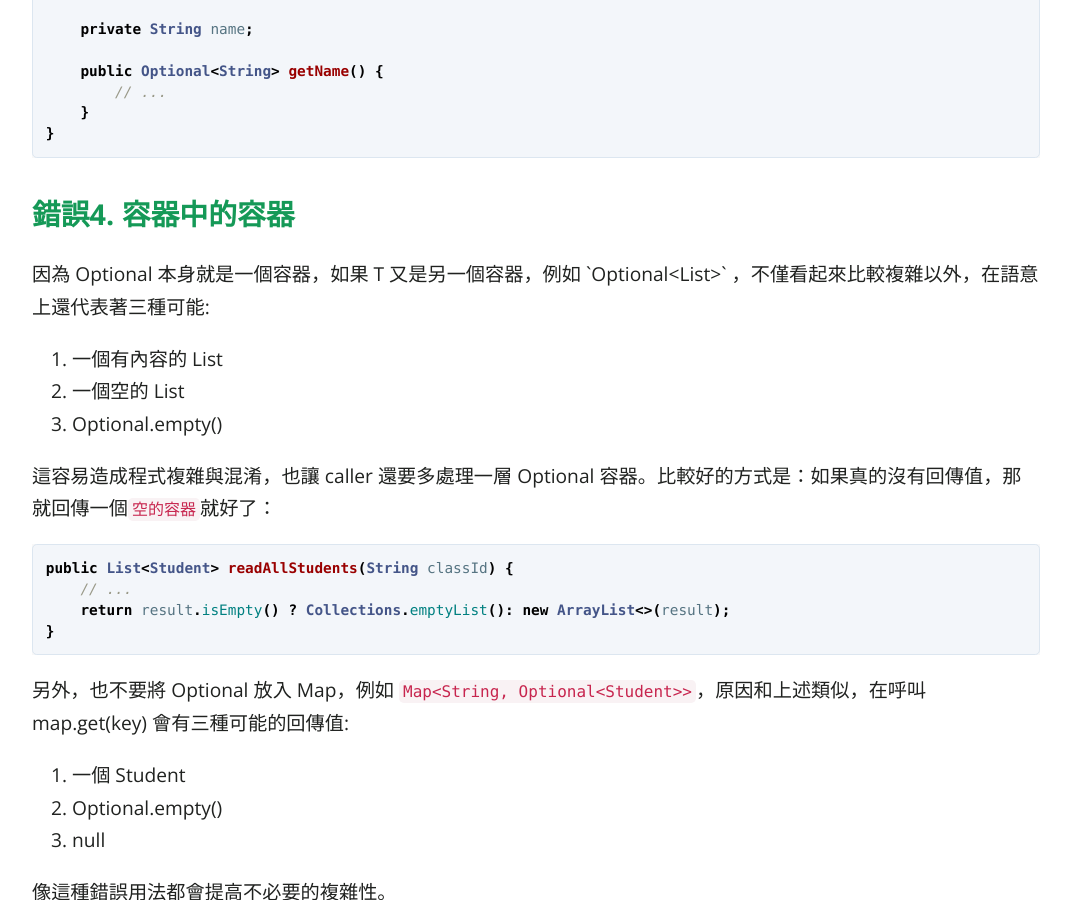
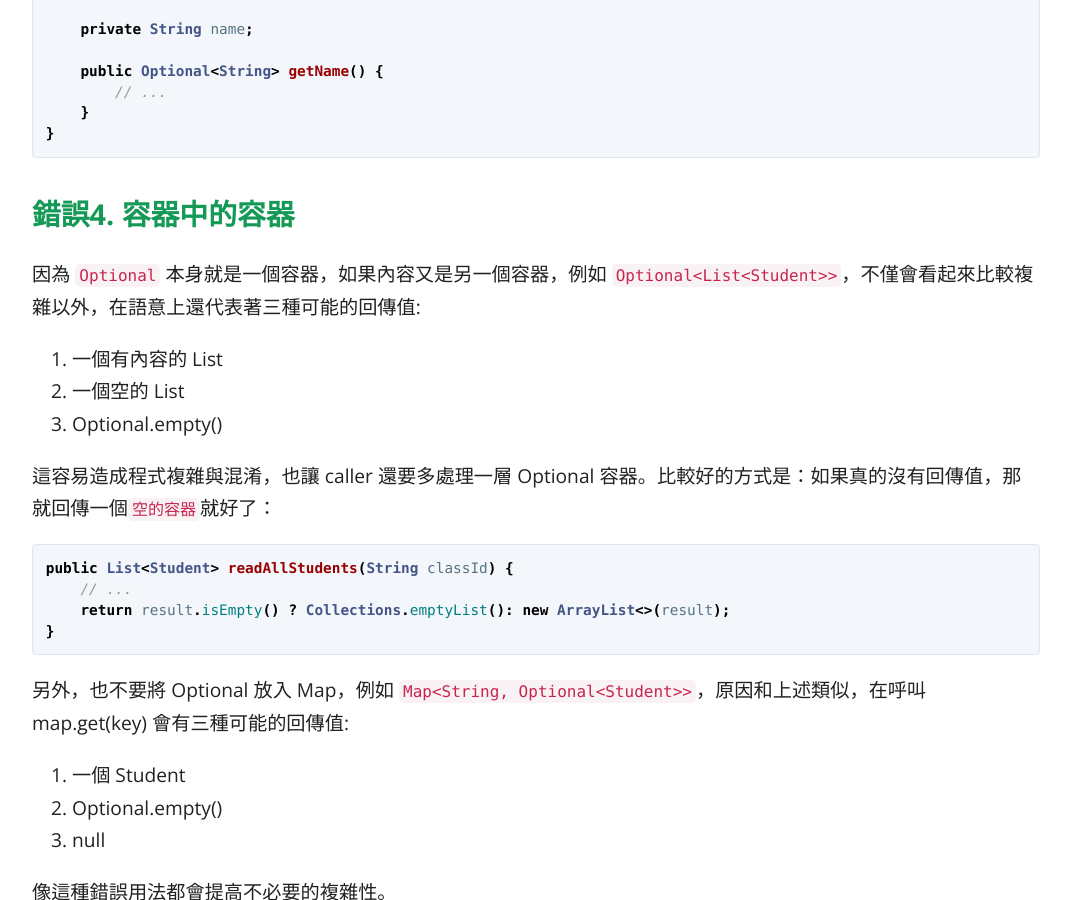
Before and after one commit to KaiSheng714/KaiSheng714.github.io, a Jekyll site: the page built from _posts/2022-05-17-misuse-of-java8-optional.md, in a window 1280 px wide and 900 px high, scrolled down 3503 px. Shown: the whole window, without its empty margins (104-1175 px from the left). Built offline with Jekyll 4.4.1, drawn with Linux system fonts in a browser that asks for light colours; comment, search, counter and statistics services are not loaded.

Commit message:
optional

````diff
--- a/_posts/2022-05-17-misuse-of-java8-optional.md
+++ b/_posts/2022-05-17-misuse-of-java8-optional.md
@@ -119,7 +119,7 @@ public class Student {
 ```
 
 ## **錯誤4. 容器中的容器**
-因為 Optional<T> 本身就是一個容器，如果 T 又是另一個容器，例如 `Optional<List<T>>` ，不僅看起來比較複雜以外，在語意上還代表著三種可能:
+因為 `Optional` 本身就是一個容器，如果內容又是另一個容器，例如 `Optional<List<Student>>`，不僅會看起來比較複雜以外，在語意上還代表著三種可能的回傳值:
 1. 一個有內容的 List
 2. 一個空的 List
 3. Optional.empty()
````
